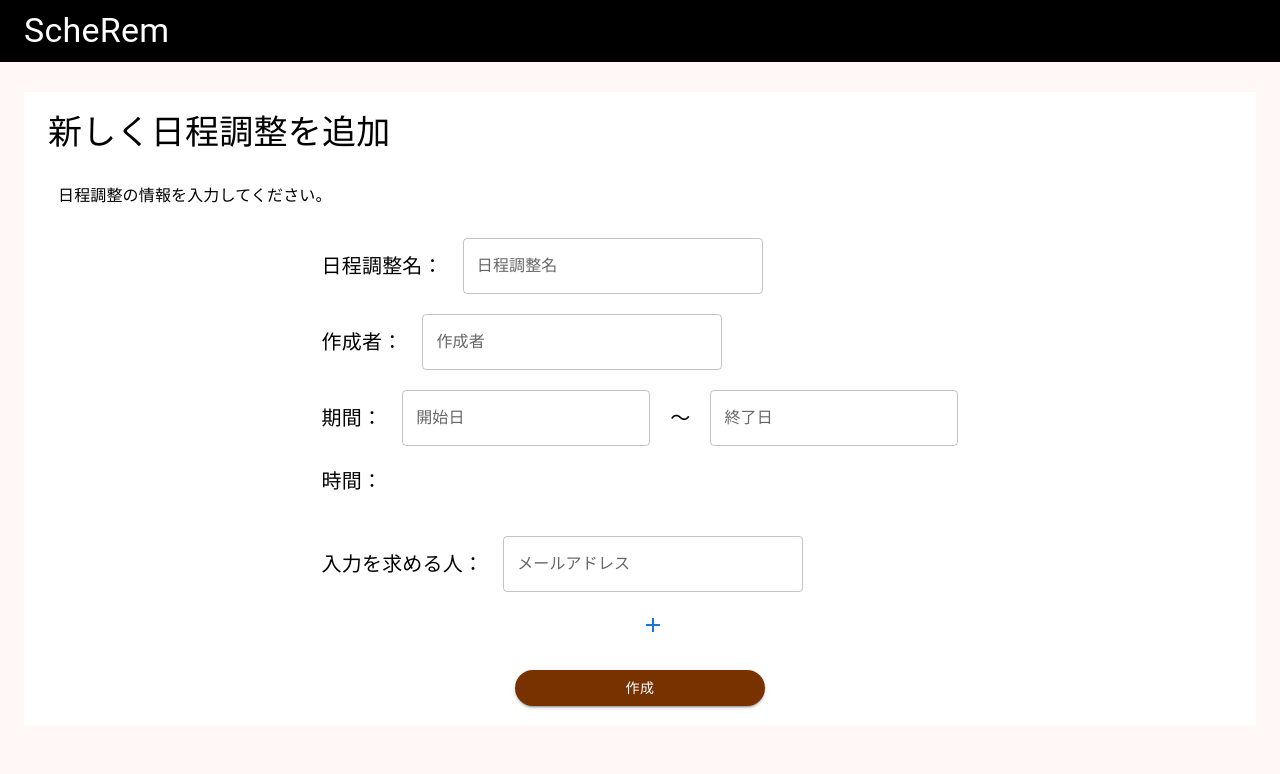
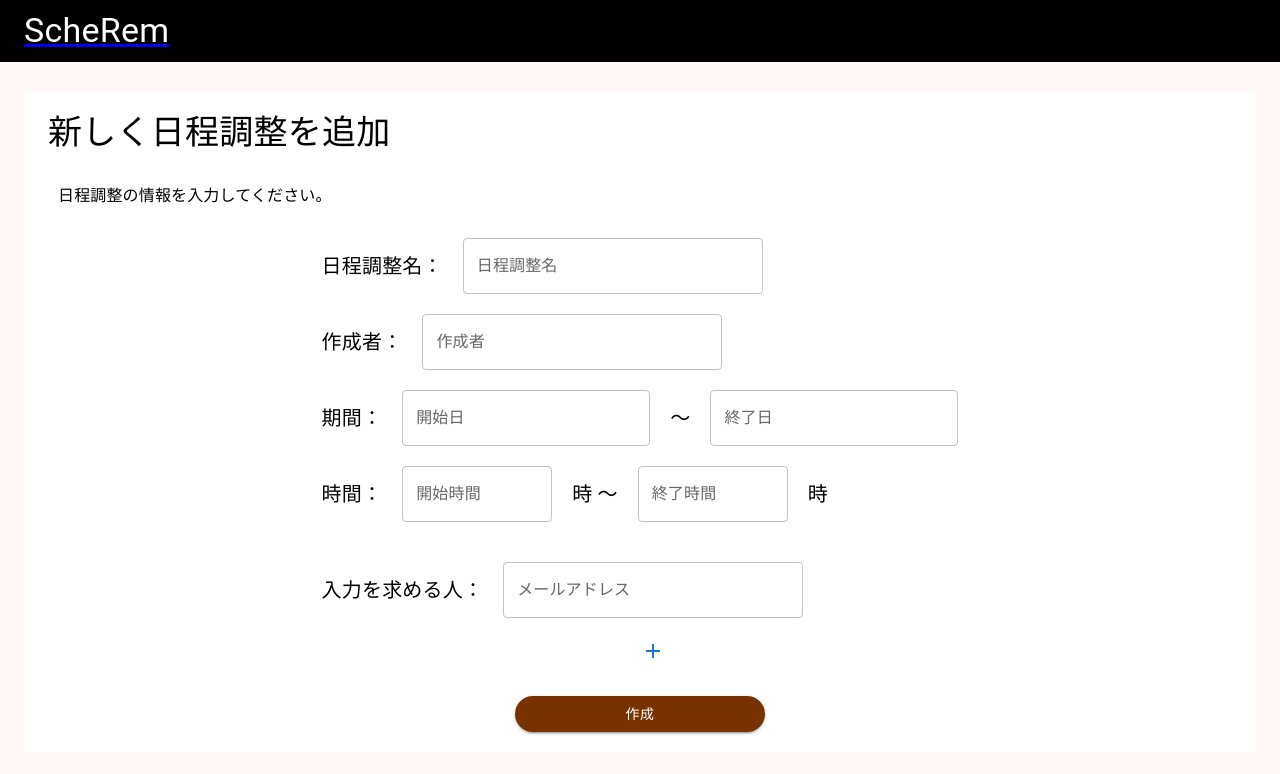
Before and after one commit to mochi-yu/sche-rem-next, a Next.js app: page /create in a window 1280 px wide. Shown: the top 774 px of the page. Built offline with nearby package versions, Linux system fonts and the light colour scheme.

Commit message:
feat: createページとemailページにAPIアクセスを実装

```diff
--- a/app/create/input_new_schedule_form.tsx
+++ b/app/create/input_new_schedule_form.tsx
@@ -4,11 +4,14 @@ import { ScheRemButtonPrimary } from "@/components/sche_rem_button_primary"
 import { Stack, Typography, TextField, Button } from "@mui/material"
 import AddIcon from '@mui/icons-material/Add';
 import { useState } from "react"
+import { useRouter } from "next/navigation";
 
 import { AdapterDayjs } from '@mui/x-date-pickers/AdapterDayjs';
 import { LocalizationProvider } from '@mui/x-date-pickers/LocalizationProvider';
 import { DatePicker } from '@mui/x-date-pickers/DatePicker';
-import { jaJP } from "@mui/x-date-pickers";
+import { TimePicker } from "@mui/x-date-pickers";
+
+import axios from '../../utils/axios'
 
 import { Dayjs } from "dayjs";
 
@@ -18,8 +21,10 @@ export function InputNewScheduleFrom() {
   const [groupUsers, setGroupUsers] = useState<String[]>([""]);
   const [startDate, setStartDate] = useState("");
   const [endDate, setEndDate] = useState("");
-  const [startHour, setStartHour] = useState("");
-  const [endHour, setEndHour] = useState("");
+  const [startHour, setStartHour] = useState(0);
+  const [endHour, setEndHour] = useState(0);
+
+  const router = useRouter();
 
   const userForms = groupUsers.map((elm, index) => {
     return (
@@ -34,7 +39,6 @@ export function InputNewScheduleFrom() {
         onChange={(e) => {
           var newUsers = [...groupUsers];
           newUsers[Number(e.target.id)] = e.target.value;
-          console.log(newUsers);
           setGroupUsers(newUsers);
         }}
       />
@@ -89,7 +93,7 @@ export function InputNewScheduleFrom() {
               format="YYYY/MM/DD"
               onChange={(value: Dayjs | null) => {
                 if(value == null) return;
-                console.log(value.format())
+                setStartDate(String(value.unix()))
               }}
             />
           <Typography sx={{mx: "20px", fontSize: "20px"}}>
@@ -98,14 +102,40 @@ export function InputNewScheduleFrom() {
             <DatePicker
                 label="終了日"
                 format="YYYY/MM/DD"
-              />
+                onChange={(value: Dayjs | null) => {
+                  if(value == null) return;
+                  setEndDate(String(value.unix()))
+                }}
+                />
           </LocalizationProvider>
         </Stack>
 
         <Stack direction="row" alignItems="center" sx={{my: "20px"}}>
-          <Typography sx={{mr: "20px", fontSize: "20px"}}>
-            時間：
-          </Typography>
+          <Typography sx={{mr: "20px", fontSize: "20px"}} children="時間：" />
+          <LocalizationProvider dateAdapter={AdapterDayjs} >
+            <TimePicker
+              sx={{width: "150px"}}
+              ampm={false}
+              views={["hours"]}
+              label="開始時間"
+              onChange={(value: Dayjs | null) => {
+                if(value == null) return;
+                setStartHour(value.hour());
+              }}
+            />
+            <Typography sx={{mx: "20px", fontSize: "20px"}} children="時 〜 " />
+            <TimePicker
+              sx={{width: "150px"}}
+              ampm={false}
+              views={["hours"]}
+              label="終了時間"
+              onChange={(value: Dayjs | null) => {
+                if(value == null) return;
+                setEndHour(value.hour())
+              }}
+            />
+            <Typography sx={{mx: "20px", fontSize: "20px"}} children="時" />
+          </LocalizationProvider>
         </Stack>
 
         <Stack direction="row" sx={{my: "20px"}}>
@@ -128,7 +158,27 @@ export function InputNewScheduleFrom() {
 
       </Stack>
 
-      <ScheRemButtonPrimary clickHandler={() => console.log("create new event.")}>
+      <ScheRemButtonPrimary
+        clickHandler={
+          async () => {
+            const requestBody = {
+              groupName: groupName,
+              author: author,
+              groupUsers: groupUsers,
+              startDate: startDate,
+              endDate: endDate,
+              startHour: startHour,
+              endHour: endHour,
+            }
+
+            const response = await axios.post("/group", requestBody)
+            console.log(response);
+
+            router.push("/email/" + response.data.groupID)
+
+          }
+        }
+      >
         作成
       </ScheRemButtonPrimary>
     </Stack>
--- a/app/email/[groupID]/input_email_form.tsx
+++ b/app/email/[groupID]/input_email_form.tsx
@@ -2,8 +2,11 @@
 
 import { Stack, TextField } from "@mui/material";
 import { ScheRemButtonPrimary } from "@/components/sche_rem_button_primary";
+import { useRouter } from "next/navigation";
 
-export function InputEmailForm() {
+export function InputEmailForm(props: {groupID: string}) {
+  const router = useRouter();
+
   return (
     <>
       <Stack alignItems="center" spacing={3}>
@@ -13,7 +16,9 @@ export function InputEmailForm() {
           variant="outlined"
           sx={{width: "80%", maxWidth: "500px"}}
         />
-        <ScheRemButtonPrimary clickHandler={() => {console.log("clicked.");}}>
+        <ScheRemButtonPrimary clickHandler={() => {
+          router.push("/submit/"+props.groupID);
+        }}>
           次へ
         </ScheRemButtonPrimary>
       </Stack>
--- a/app/email/[groupID]/page.tsx
+++ b/app/email/[groupID]/page.tsx
@@ -1,39 +1,18 @@
 import { Typography, Container, Stack} from "@mui/material"
 import { InputEmailForm } from "./input_email_form";
+import axios from "../../../utils/axios"
 
-export default function EmailPage({params} : {params: {groupID: string}}) {
-  const sampleData = {
-    "groupID": "abcde",
-    "groupName": "次回ミーティング",
-    "author": "諏訪 太郎",
-    "groupUsers": [
-      "sample@example.com",
-      "sample@example.com",
-    ],
-    "schedules": [
-      {
-        "userMailAddress": "string",
-        "scheduleInfo": [
-          [ true, true ],
-          [ true, true ],
-          [ true, true ],
-        ]
-      }
-    ],
-    "startDay": "string",
-    "endDat": "string",
-    "startHour": "string",
-    "endHour": "string"
-  };
+export default async function EmailPage({params} : {params: {groupID: string}}) {
+  const data = (await axios.get("/group/"+params.groupID)).data;
 
   return (
     <>
       <Container sx={{my: "30px"}} maxWidth={false}>
         <Container sx={{my: "20px", bgcolor: "white", py: "20px", px: "20px"}} maxWidth={false}>
           <Stack direction="row" alignItems="center">
-            <Typography children={sampleData["groupName"]} variant="h3" sx={{mr: "50px"}} />
+            <Typography children={data.groupName} variant="h3" sx={{mr: "50px"}} />
             <Typography variant="h6">
-              作成者：{sampleData["author"]}
+              作成者：{data["author"]}
             </Typography>
           </Stack>
 
@@ -41,7 +20,7 @@ export default function EmailPage({params} : {params: {groupID: string}}) {
             メールアドレスを入力してください。
           </Typography>
 
-          <InputEmailForm />
+          <InputEmailForm groupID={params.groupID} />
         </Container>
       </Container>
     </>
--- a/components/ScheRemHeader.tsx
+++ b/components/ScheRemHeader.tsx
@@ -1,10 +1,13 @@
 import { Container, Typography } from "@mui/material";
-
+import Link from "next/link";
 
 export function ScheRemHeader() {
+
   return (
     <Container sx={{backgroundColor: "Black", py: "10px"}} maxWidth={false}>
-      <Typography children="ScheRem" color="white" variant="h4" />
+      <Link href="/create">
+        <Typography children="ScheRem" color="white" variant="h4" sx={{textDecoration: "none"}}/>
+      </Link>
     </Container>
   )
 }
--- a/package.json
+++ b/package.json
@@ -19,6 +19,7 @@
     "@types/react-dom": "18.2.7",
     "@viselect/react": "^3.0.0",
     "autoprefixer": "10.4.14",
+    "axios": "^1.4.0",
     "dayjs": "^1.11.9",
     "next": "13.4.13",
     "normalize.css": "^8.0.1",
--- /dev/null
+++ b/utils/axios.ts
@@ -0,0 +1,8 @@
+import axios from "axios";
+
+const instance = axios.create({
+  baseURL: "http://localhost:5001",
+
+});
+
+export default instance;
```
Also changed, not shown: 1 other file (tests, documents, lock files or other folders).
